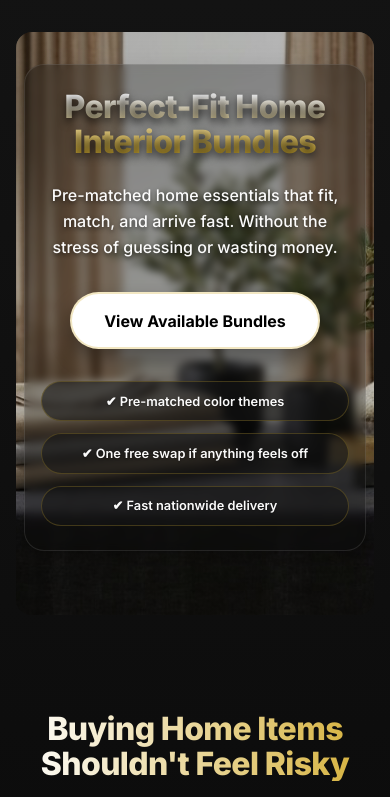
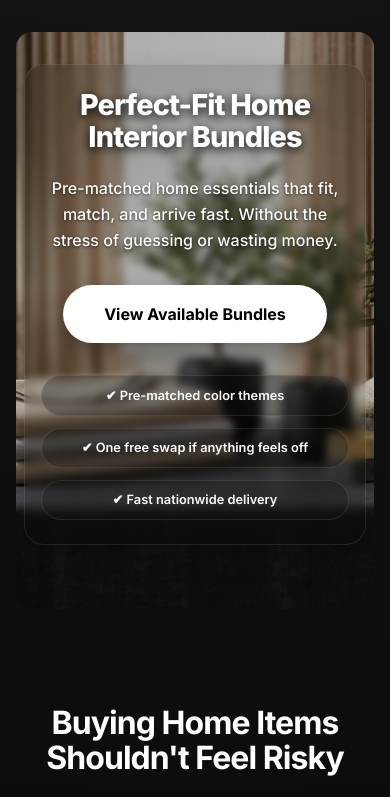
Before and after one commit to pipelinepages/498interiors, a plain HTML site: page index.html in a window 390 px wide. Shown: the top 797 px of the page. Drawn offline with Linux system fonts and the light colour scheme.

Commit message:
Update index.html

```diff
--- a/index.html
+++ b/index.html
@@ -117,50 +117,59 @@
       box-shadow: 0 8px 32px rgba(0, 0, 0, 0.2);
     }
 
+    /* BRIGHTER HEADLINE - REMOVED GRADIENT, USING SOLID BRIGHT COLOR */
     .hero h1 {
       font-size: clamp(2.5rem, 8vw, 4.5rem);
       font-weight: 800;
-      /* DARKER, MORE CONTRASTY GRADIENT */
-      background: linear-gradient(to bottom, #ffffff 20%, #d4af37 80%);
+      color: #ffffff; /* Solid bright white */
+      margin-bottom: 1.5rem;
+      text-shadow: 0 2px 8px rgba(0, 0, 0, 0.5), 0 4px 12px rgba(0, 0, 0, 0.4);
+      -webkit-text-fill-color: #ffffff; /* Override gradient fill */
+    }
+
+    /* Alternative bright gradient option (brighter than before) */
+    /*
+    .hero h1 {
+      font-size: clamp(2.5rem, 8vw, 4.5rem);
+      font-weight: 800;
+      background: linear-gradient(to bottom, #ffffff 0%, #f8f8f8 100%);
       -webkit-background-clip: text;
       -webkit-text-fill-color: transparent;
       margin-bottom: 1.5rem;
-      text-shadow: 0 4px 8px rgba(0, 0, 0, 0.6); /* Stronger shadow for depth */
-      letter-spacing: -0.02em;
+      text-shadow: 0 2px 8px rgba(0, 0, 0, 0.3);
     }
+    */
 
     .hero p {
       color: rgba(255, 255, 255, 0.98); /* Brighter text */
       font-size: clamp(1.1rem, 2vw, 1.35rem);
       max-width: 600px;
       margin: 0 auto 3rem;
-      font-weight: 500; /* Bolder paragraph */
-      text-shadow: 0 2px 4px rgba(0, 0, 0, 0.5);
+      font-weight: 500; /* Slightly bolder */
+      text-shadow: 0 1px 3px rgba(0, 0, 0, 0.5);
       line-height: 1.6;
     }
 
     .cta {
       display: inline-flex;
       align-items: center;
-      background: var(--text);
+      background: #ffffff; /* Pure white background */
       color: #000;
       padding: 1rem 2.5rem;
-      font-weight: 700; /* Bolder CTA */
+      font-weight: 700; /* Bolder */
       border-radius: 100px;
-      font-size: 1.1rem;
-      box-shadow: 0 10px 20px rgba(0,0,0,0.4);
+      font-size: 1rem;
+      box-shadow: 0 10px 25px rgba(0,0,0,0.4);
       position: relative;
       z-index: 3;
-      border: 2px solid rgba(212, 175, 55, 0.3); /* Gold border for emphasis */
-      transition: all 0.3s cubic-bezier(0.4, 0, 0.2, 1);
+      border: 1px solid rgba(255, 255, 255, 0.3);
     }
 
     .cta:hover {
-      transform: translateY(-3px);
+      transform: translateY(-2px);
       box-shadow: 0 15px 30px rgba(212, 175, 55, 0.4);
       background: var(--accent);
       color: #000;
-      border-color: var(--accent);
     }
 
     /* TRUST STRIP - MADE MORE TRANSPARENT */
@@ -173,15 +182,14 @@
     }
 
     .trust div {
-      background: rgba(20, 20, 20, 0.5); /* Slightly more opaque for contrast */
+      background: rgba(20, 20, 20, 0.4); /* More transparent */
       backdrop-filter: blur(10px);
-      padding: 0.9rem 1.8rem;
+      padding: 0.8rem 1.5rem;
       border-radius: 100px;
-      border: 1px solid rgba(212, 175, 55, 0.2); /* Gold tint */
-      font-size: 0.9rem;
-      color: rgba(255, 255, 255, 0.98);
-      font-weight: 600;
-      text-shadow: 0 1px 2px rgba(0, 0, 0, 0.3);
+      border: 1px solid rgba(255, 255, 255, 0.15);
+      font-size: 0.85rem;
+      color: rgba(255, 255, 255, 0.98); /* Brighter text */
+      font-weight: 600; /* Bolder */
     }
 
     /* SECTION HEADERS */
@@ -193,11 +201,7 @@
       font-size: clamp(2rem, 5vw, 2.8rem);
       margin-bottom: 1.5rem;
       text-align: center;
-      font-weight: 800; /* Bolder section headers */
-      background: linear-gradient(to right, #ffffff, #d4af37);
-      -webkit-background-clip: text;
-      -webkit-text-fill-color: transparent;
-      letter-spacing: -0.02em;
+      font-weight: 700;
     }
 
     section p.lead {
@@ -206,7 +210,6 @@
       max-width: 650px;
       margin: 0 auto 4rem;
       font-size: 1.1rem;
-      font-weight: 400;
     }
 
     /* BUNDLE CARDS */
@@ -236,8 +239,6 @@
     .bundle h3 {
       margin-bottom: 1.5rem;
       font-size: 1.6rem;
-      font-weight: 700;
-      color: #ffffff;
     }
 
     .bundle ul {
@@ -301,7 +302,6 @@
       margin-bottom: 1rem;
       font-size: 1.2rem;
       color: var(--accent);
-      font-weight: 700;
     }
 
     .guarantee p {
@@ -321,10 +321,6 @@
 
     .final h2 {
       font-size: clamp(2.5rem, 6vw, 4rem);
-      font-weight: 800;
-      background: linear-gradient(to right, #ffffff, #d4af37);
-      -webkit-background-clip: text;
-      -webkit-text-fill-color: transparent;
     }
 
     /* FOOTER */
@@ -367,24 +363,21 @@
       .hero-content {
         padding: 2rem 1.5rem;
         margin: 0 0.5rem;
-        background: rgba(10, 10, 10, 0.25); /* Adjusted for better contrast */
+        background: rgba(10, 10, 10, 0.2); /* Even more transparent on mobile */
         backdrop-filter: blur(6px);
       }
 
       .hero h1 {
         font-size: clamp(2.2rem, 7vw, 3.5rem);
-        text-shadow: 0 4px 8px rgba(0, 0, 0, 0.7);
-        /* DARKER GRADIENT FOR MOBILE */
-        background: linear-gradient(to bottom, #ffffff 15%, #d4af37 85%);
-        -webkit-background-clip: text;
-        -webkit-text-fill-color: transparent;
+        color: #ffffff;
+        text-shadow: 0 2px 8px rgba(0, 0, 0, 0.6), 0 4px 12px rgba(0, 0, 0, 0.5);
       }
 
       .hero p {
         font-size: clamp(1rem, 4vw, 1.2rem);
         margin-bottom: 2rem;
         color: rgba(255, 255, 255, 0.98);
-        text-shadow: 0 2px 4px rgba(0, 0, 0, 0.6);
+        text-shadow: 0 1px 3px rgba(0, 0, 0, 0.6);
         font-weight: 500;
       }
 
@@ -396,14 +389,10 @@
       .trust div {
         padding: 0.6rem 1rem;
         font-size: 0.8rem;
-        background: rgba(20, 20, 20, 0.6); /* More contrast on mobile */
-        border: 1px solid rgba(212, 175, 55, 0.25);
+        background: rgba(20, 20, 20, 0.3); /* More transparent on mobile */
+        border: 1px solid rgba(255, 255, 255, 0.1);
+        color: rgba(255, 255, 255, 0.98);
         font-weight: 600;
-      }
-
-      .cta {
-        padding: 0.9rem 2rem;
-        font-size: 1rem;
       }
 
       .final {
@@ -418,16 +407,12 @@
 
       .hero-content {
         padding: 1.5rem 1rem;
-        background: rgba(10, 10, 10, 0.3); /* Darker on very small screens */
+        background: rgba(10, 10, 10, 0.15); /* Minimal background on small screens */
         backdrop-filter: blur(4px);
       }
 
       .hero h1 {
-        font-size: clamp(2rem, 6vw, 3rem);
-        /* EVEN DARKER FOR SMALL SCREENS */
-        background: linear-gradient(to bottom, #f0f0f0 10%, #d4af37 90%);
-        -webkit-background-clip: text;
-        -webkit-text-fill-color: transparent;
+        font-size: clamp(1.8rem, 6vw, 2.8rem);
       }
 
       .trust {
@@ -448,16 +433,6 @@
         background-attachment: scroll;
       }
     }
-
-    /* ALTERNATIVE: SOLID COLOR HEADLINE OPTION */
-    /*
-    .hero h1 {
-      color: #ffffff;
-      text-shadow: 0 2px 4px rgba(0, 0, 0, 0.5);
-      -webkit-text-fill-color: #ffffff;
-      background: none;
-    }
-    */
 
     /* PRINT STYLES */
     @media print {
```
